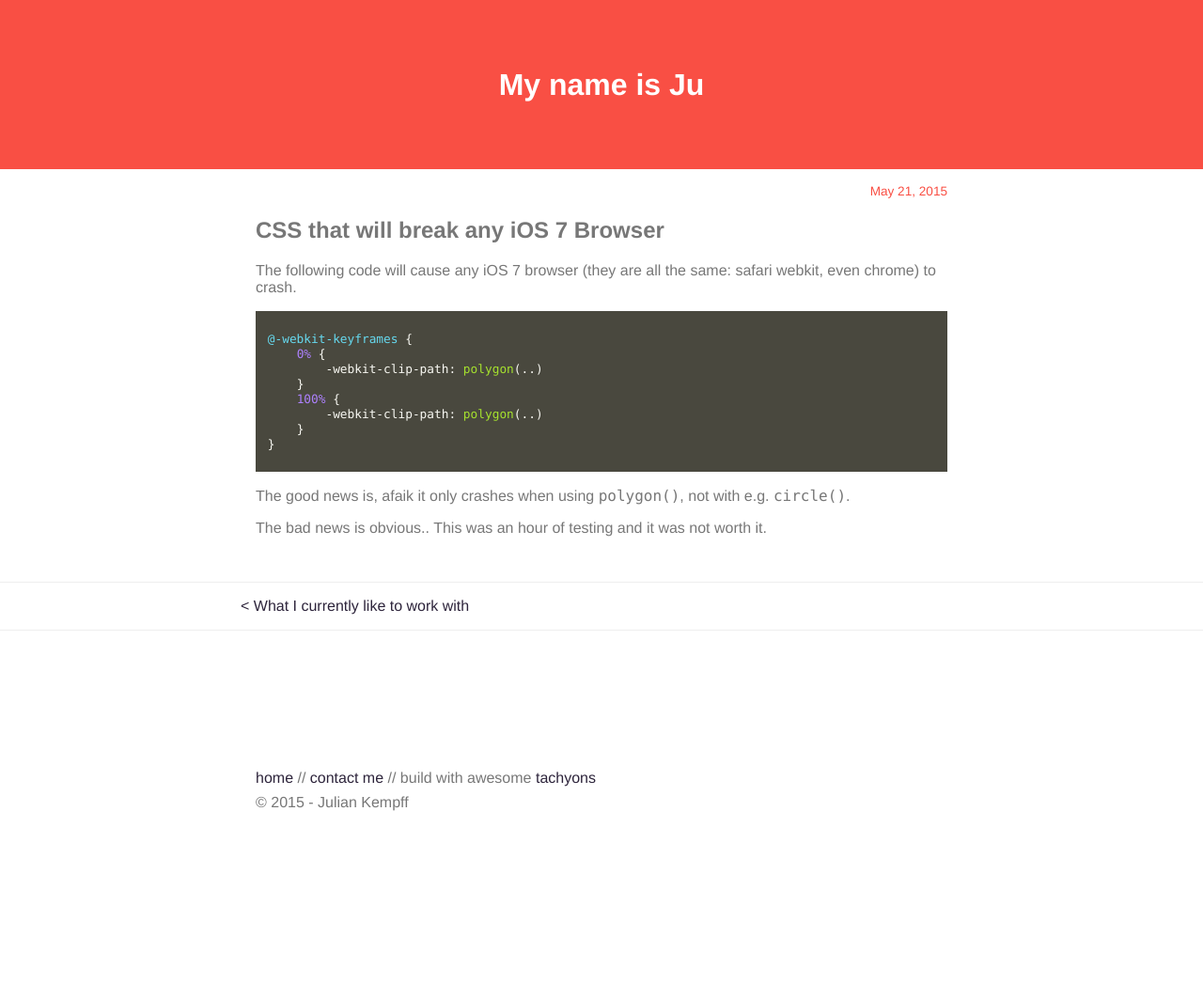
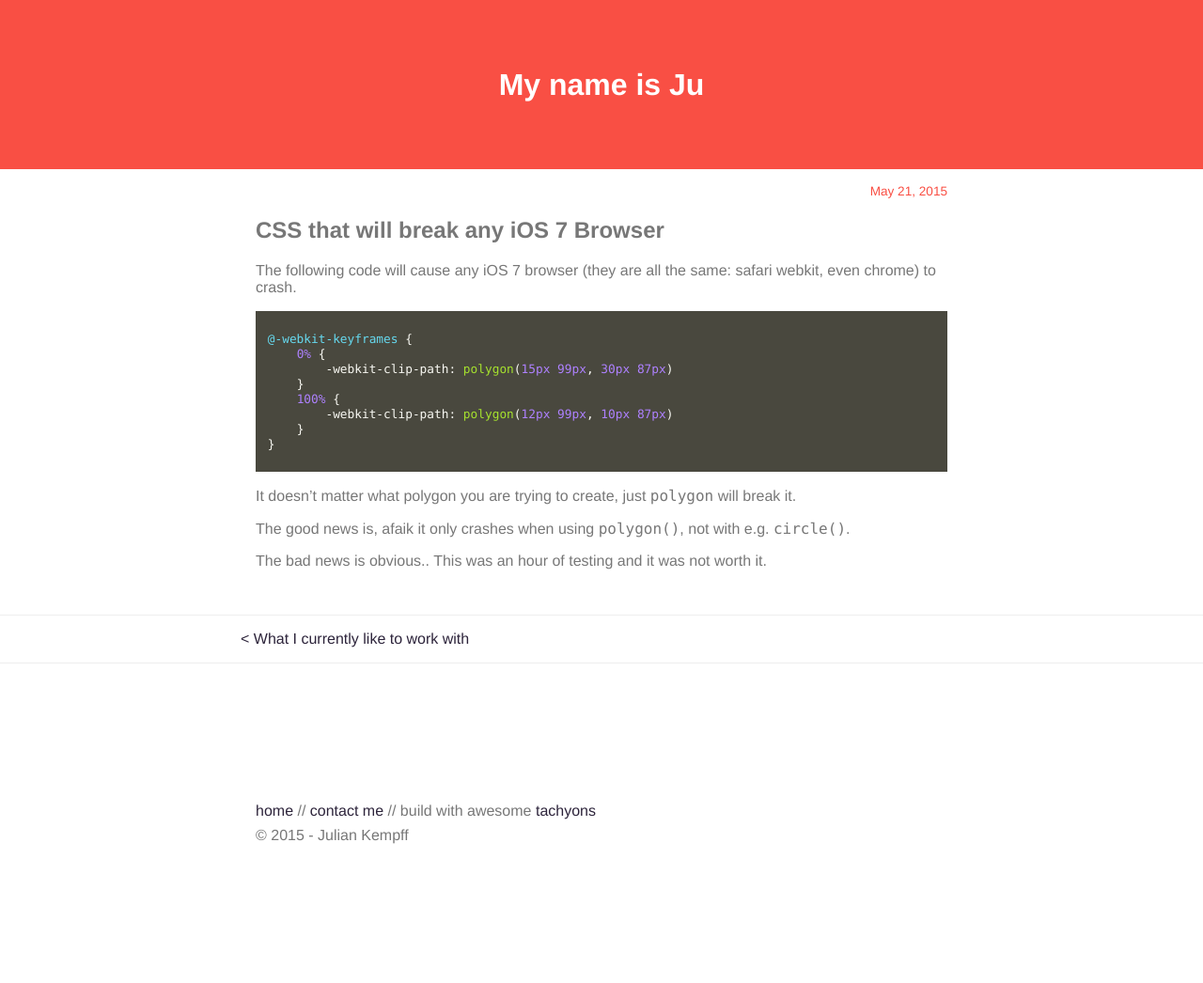
Before and after one commit to jkempff/jkempff.github.io, a Jekyll site: the page built from _posts/2015-05-21-clip-path-breaks-ios7.md, in a window 1280 px wide. Shown: the whole page at 94% size. Built offline with Jekyll 4.4.1, drawn with Linux system fonts in a browser that asks for light colours; before the commit the page ends 1011 px from its top, so only the background shows below that.

Commit message:
be more specific

```diff
--- a/_posts/2015-05-21-clip-path-breaks-ios7.md
+++ b/_posts/2015-05-21-clip-path-breaks-ios7.md
@@ -9,14 +9,16 @@ The following code will cause any iOS 7 browser (they are all the same: safari w
 {% highlight css %}
 @-webkit-keyframes {
     0% {
-        -webkit-clip-path: polygon(..)
+        -webkit-clip-path: polygon(15px 99px, 30px 87px)
     }
     100% {
-        -webkit-clip-path: polygon(..)
+        -webkit-clip-path: polygon(12px 99px, 10px 87px)
     }
 }
 {% endhighlight %}
 
+It doesn't matter what polygon you are trying to create, just `polygon` will break it.
+
 The good news is, afaik it only crashes when using `polygon()`, not with e.g. `circle()`.
 
 The bad news is obvious.. This was an hour of testing and it was not worth it.
```
